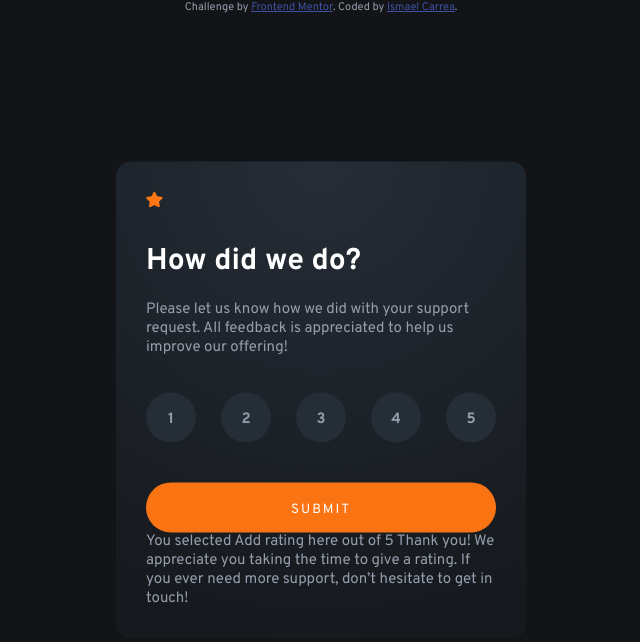
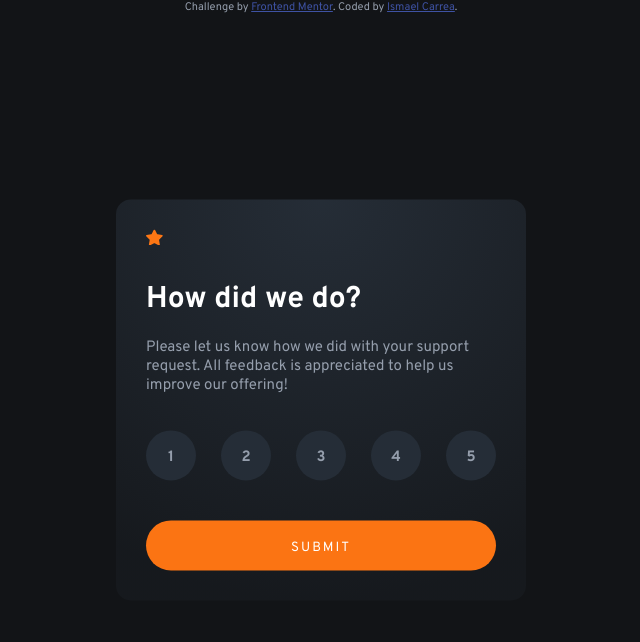
Before and after one commit to Isma1306/interactive-rating-component, an Angular app in the folder rating/: page / in a window 1280 px wide. Shown: the top 642 px of the page, without its empty margins (319-959 px from the left). Built offline with nearby package versions, Linux system fonts and the light colour scheme.

Commit message:
Added logic to change components when submit and prevent submit when no value was selected

```diff
--- a/rating/src/app/app.component.html
+++ b/rating/src/app/app.component.html
@@ -1,7 +1,8 @@
 <div class="container">
-  <app-rating-form [rating]="rating" (selected)="selectValue($event)">
+  <app-rating-form [rating]="rating" (selected)="selectValue($event)" (isSubmited)="isSubmited = $event"
+    *ngIf="!isSubmited">
   </app-rating-form>
-  <app-thanks></app-thanks>
+  <app-thanks *ngIf="isSubmited"></app-thanks>
 </div>
 <div class="attribution">
   Challenge by <a href="https://www.frontendmentor.io?ref=challenge" target="_blank">Frontend Mentor</a>.
--- a/rating/src/app/app.component.ts
+++ b/rating/src/app/app.component.ts
@@ -8,7 +8,7 @@ import { Rating } from './rating';
 })
 export class AppComponent {
   title = 'rating';
-
+  public isSubmited: boolean = false;
   public rating: Rating = { selected: 0, values: [1, 2, 3, 4, 5] };
 
   selectValue(num: number) {
--- a/rating/src/app/rating-form/rating-form.component.ts
+++ b/rating/src/app/rating-form/rating-form.component.ts
@@ -18,7 +18,7 @@ export class RatingFormComponent implements OnInit {
 
   submitHandler($event: any) {
     $event.preventDefault();
-    this.isSubmited.emit(true);
+    if (this.rating.selected != 0) this.isSubmited.emit(true);
   }
 
 }
```
